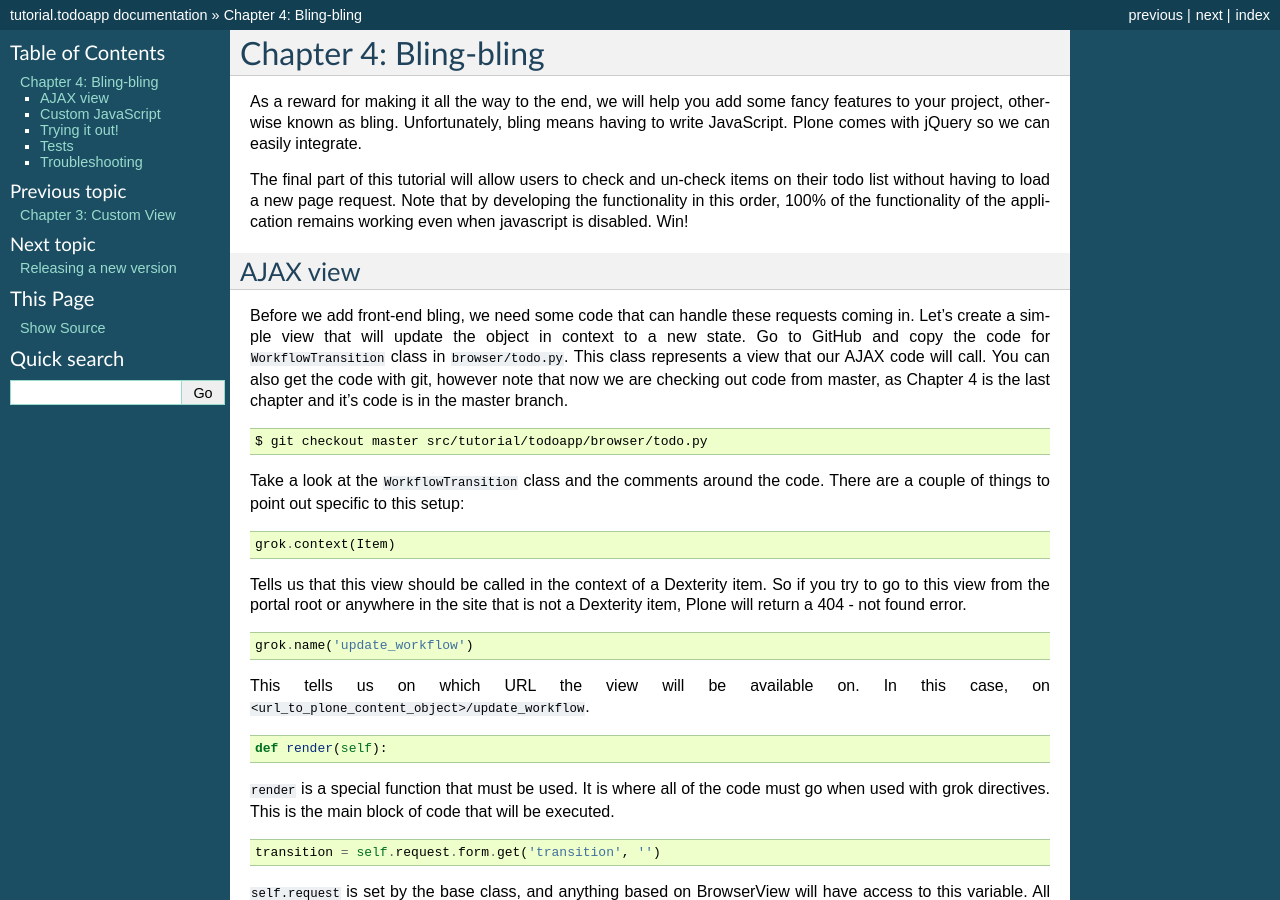
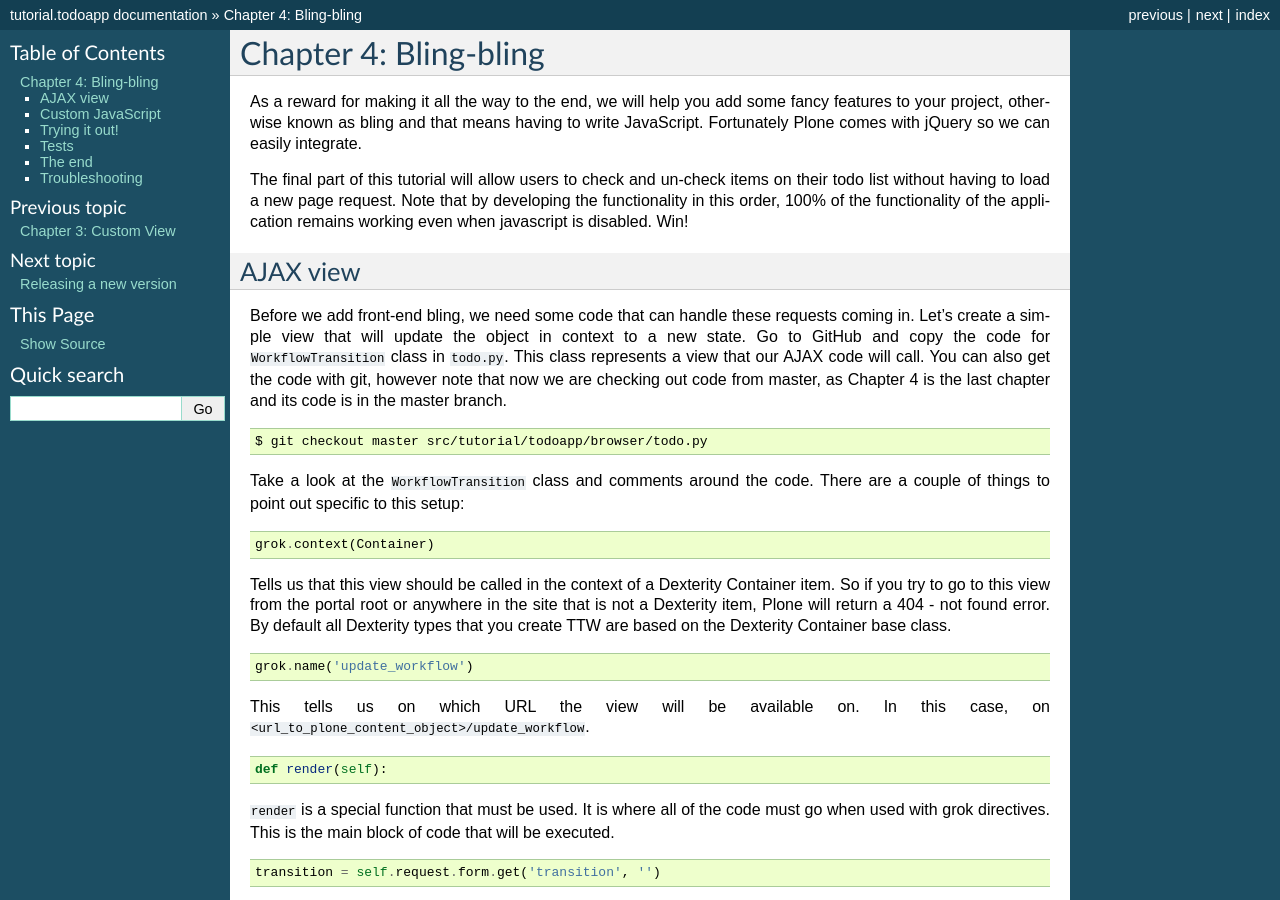
Before and after one commit to collective/tutorial.todoapp, a Sphinx documentation site: the page built from docs/chapter_4.rst, in a window 1280 px wide and 900 px high. Built offline with Sphinx 7.4.7, drawn with Linux system fonts in a browser that asks for light colours; some of the changed text lies outside the part shown.

Commit message:
proof-reading chapter 4

```diff
--- a/docs/chapter_4.rst
+++ b/docs/chapter_4.rst
@@ -13,8 +13,8 @@
 ======================
 
 As a reward for making it all the way to the end, we will help you add some
-fancy features to your project, otherwise known as bling. Unfortunately, bling
-means having to write JavaScript. Plone comes with jQuery so we can easily
+fancy features to your project, otherwise known as bling and that means having
+to write JavaScript. Fortunately Plone comes with jQuery so we can easily
 integrate.
 
 The final part of this tutorial will allow users to check and un-check items on
@@ -29,25 +29,27 @@
 Before we add front-end bling, we need some code that can handle these requests
 coming in. Let's create a simple view that will update the object in context to
 a new state. Go to GitHub and copy the code for ``WorkflowTransition`` class
-in ``browser/todo.py``. This class represents a view that our AJAX code will
+in ``todo.py``. This class represents a view that our AJAX code will
 call. You can also get the code with git, however note that now we are checking
-out code from master, as Chapter 4 is the last chapter and it's code is in
+out code from master, as Chapter 4 is the last chapter and its code is in
 the master branch.
 
 .. code-block:: bash
 
    $ git checkout master src/tutorial/todoapp/browser/todo.py
 
-Take a look at the ``WorkflowTransition`` class and the comments around the
+Take a look at the ``WorkflowTransition`` class and comments around the
 code. There are a couple of things to point out specific to this setup:
 
 .. code-block:: python
 
-    grok.context(Item)
+    grok.context(Container)
 
-Tells us that this view should be called in the context of a Dexterity item. So
-if you try to go to this view from the portal root or anywhere in the site that
-is not a Dexterity item, Plone will return a 404 - not found error.
+Tells us that this view should be called in the context of a Dexterity
+Container item. So if you try to go to this view from the portal root or
+anywhere in the site that is not a Dexterity item, Plone will return a 404 -
+not found error. By default all Dexterity types that you create TTW are based
+on the Dexterity Container base class.
 
 .. code-block:: python
 
@@ -74,8 +76,8 @@
 
 .. code-block:: python
 
-        self.request.response.setHeader('Content-Type',
-                                        'application/json; charset=utf-8')
+        self.request.response.setHeader(
+            'Content-Type', 'application/json; charset=utf-8')
         return json.dumps(results)
 
 When working with JSON, it's not *required* to set the header content type, but
@@ -153,9 +155,7 @@
 
    # jsregistry.xml
    def test_js_registered(self):
-       """Test if todoapp.js JavaScript file is registered in
-       portal_javascript.
-       """
+       """Test that todoapp.js file is registered in portal_javascript."""
        resources = self.portal.portal_javascripts.getResources()
        ids = [r.getId() for r in resources]
 
@@ -171,6 +171,14 @@
       $ git checkout master src/tutorial/todoapp/tests/test_workflow.py
 
 
+The end
+=======
+
+This concludes the Todo app in Plone tutorial. Congratulations! Now it's time
+to checkout other tutorials and documentation available on `developer.plone.org
+<http://developer.plone.org>`_!
+
+
 Troubleshooting
 ===============
 
```
Also changed, not shown: other parts of docs/chapter_4.rst (+3 -3 lines), 2 other files.
